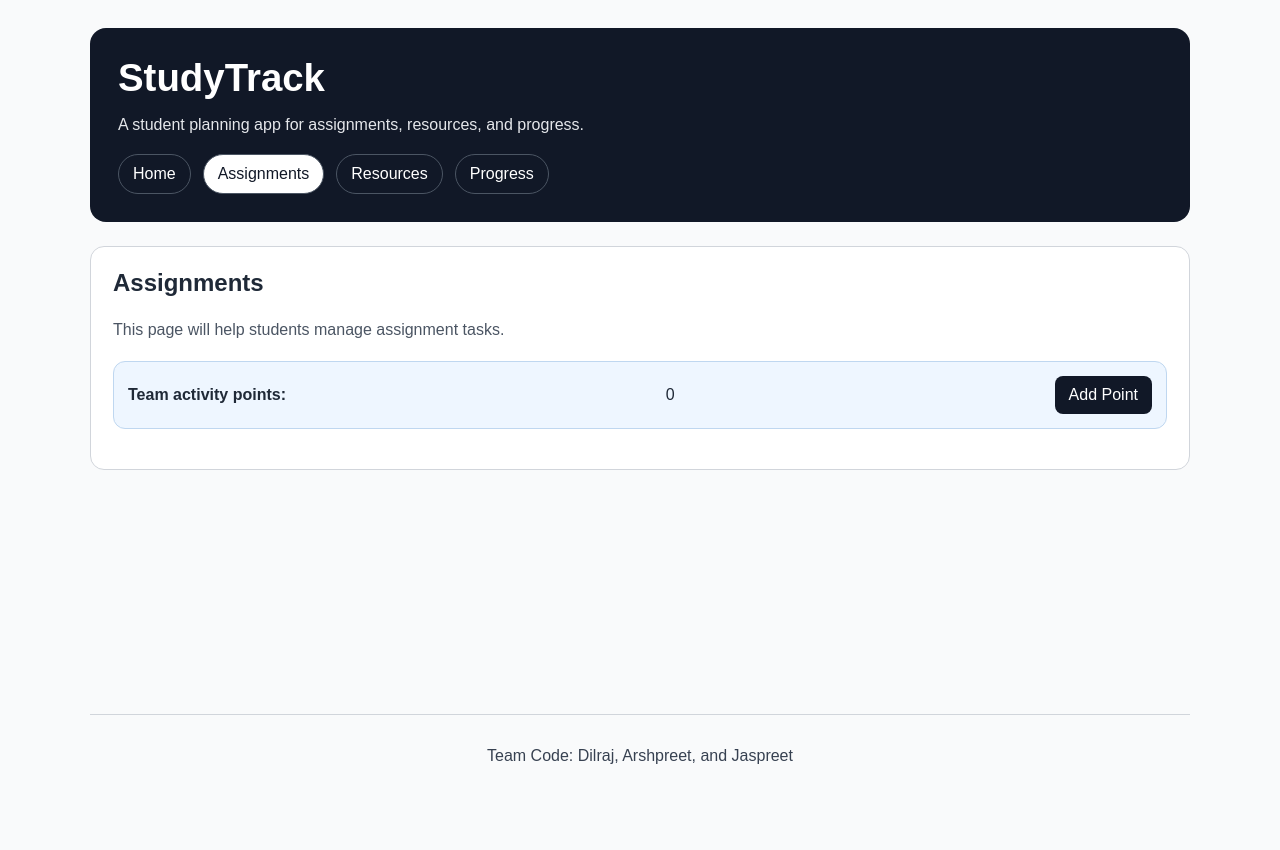
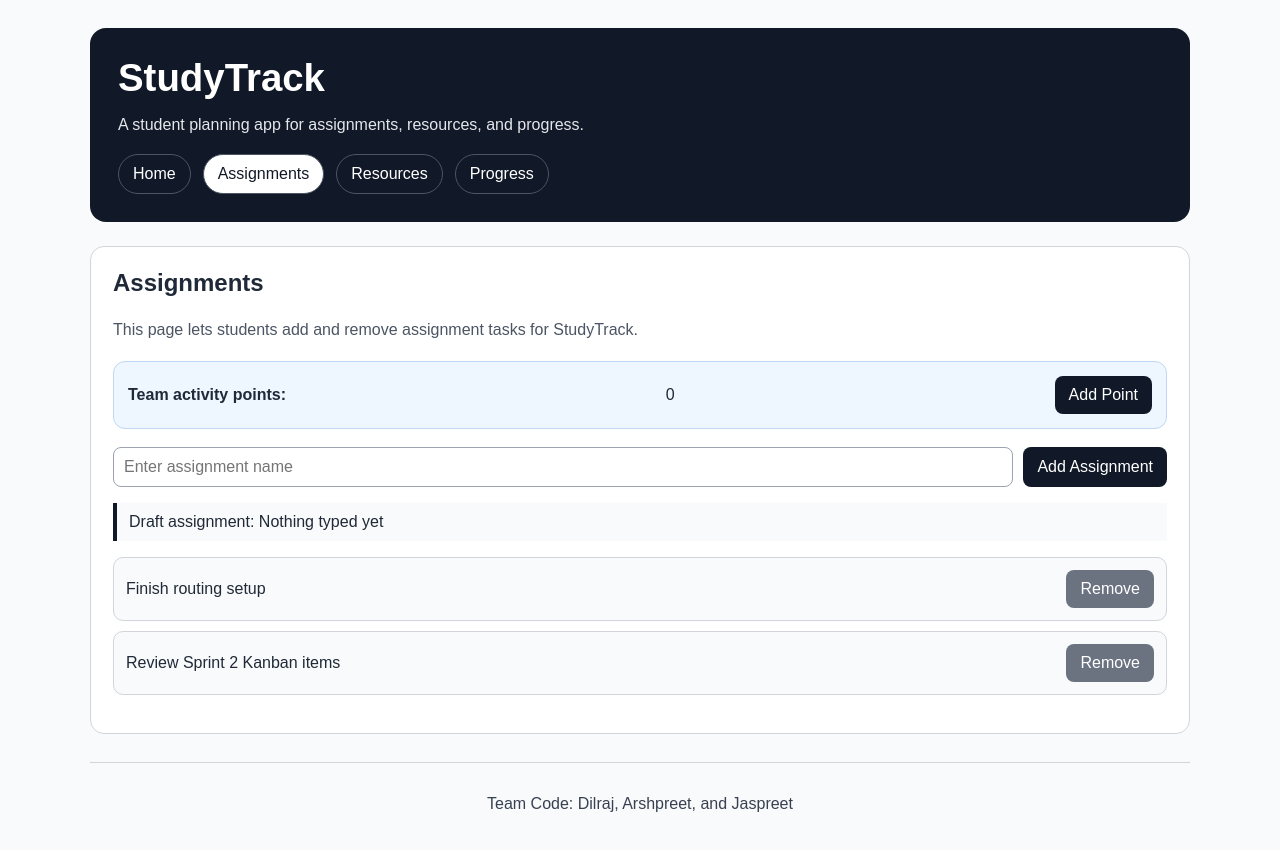
Before and after one commit to akaur115/studytrack-project, a React (Vite) app: page /assignments in a window 1280 px wide. Shown: the top 850 px of the page. Before the commit the page ends 809 px from the top, so only its background shows below. Built offline with nearby package versions, Linux system fonts and the light colour scheme.

Commit message:
Create assignments feature page

```diff
--- /dev/null
+++ b/src/components/forms/AssignmentForm.tsx
@@ -0,0 +1,39 @@
+import { createElement, type ChangeEvent } from "react";
+
+type AssignmentFormProps = {
+  newAssignment: string;
+  setNewAssignment: (value: string) => void;
+  addAssignment: () => void;
+};
+
+function AssignmentForm({
+  newAssignment,
+  setNewAssignment,
+  addAssignment,
+}: AssignmentFormProps) {
+  function handleChange(event: ChangeEvent<HTMLInputElement>) {
+    setNewAssignment(event.currentTarget.value);
+  }
+
+  return createElement(
+    "div",
+    { className: "form-row" },
+    createElement("input", {
+      type: "text",
+      value: newAssignment,
+      onChange: handleChange,
+      placeholder: "Enter assignment name",
+      "aria-label": "Assignment name",
+    }),
+    createElement(
+      "button",
+      {
+        type: "button",
+        onClick: addAssignment,
+      },
+      "Add Assignment"
+    )
+  );
+}
+
+export default AssignmentForm;
--- a/src/pages/assignments/AssignmentPage.tsx
+++ b/src/pages/assignments/AssignmentPage.tsx
@@ -1,4 +1,5 @@
-import type { Dispatch, SetStateAction } from "react";
+import { useState, type Dispatch, type SetStateAction } from "react";
+import AssignmentForm from "../../components/forms/AssignmentForm";
 
 type AssignmentsPageProps = {
   teamPoints: number;
@@ -6,11 +7,38 @@ type AssignmentsPageProps = {
 };
 
 function AssignmentsPage({ teamPoints, setTeamPoints }: AssignmentsPageProps) {
+  const [newAssignment, setNewAssignment] = useState("");
+  const [assignments, setAssignments] = useState([
+    { id: 1, title: "Finish routing setup" },
+    { id: 2, title: "Review Sprint 2 Kanban items" },
+  ]);
+
+  function addAssignment() {
+    if (newAssignment.trim() === "") {
+      return;
+    }
+
+    const nextAssignment = {
+      id: Date.now(),
+      title: newAssignment,
+    };
+
+    setAssignments([...assignments, nextAssignment]);
+    setNewAssignment("");
+    setTeamPoints((points) => points + 1);
+  }
+
+  function removeAssignment(id: number) {
+    setAssignments(assignments.filter((assignment) => assignment.id !== id));
+    setTeamPoints((points) => points + 1);
+  }
+
   return (
     <section className="page-card">
       <h2>Assignments</h2>
+
       <p className="page-description">
-        This page will help students manage assignment tasks.
+        This page lets students add and remove assignment tasks for StudyTrack.
       </p>
 
       <div className="shared-box">
@@ -20,6 +48,31 @@ function AssignmentsPage({ teamPoints, setTeamPoints }: AssignmentsPageProps) {
           Add Point
         </button>
       </div>
+
+      <AssignmentForm
+        newAssignment={newAssignment}
+        setNewAssignment={setNewAssignment}
+        addAssignment={addAssignment}
+      />
+
+      <p className="preview-text">
+        Draft assignment: {newAssignment || "Nothing typed yet"}
+      </p>
+
+      <ul className="item-list">
+        {assignments.map((assignment) => (
+          <li key={assignment.id}>
+            <span>{assignment.title}</span>
+            <button
+              type="button"
+              className="remove-button"
+              onClick={() => removeAssignment(assignment.id)}
+            >
+              Remove
+            </button>
+          </li>
+        ))}
+      </ul>
     </section>
   );
 }
```
